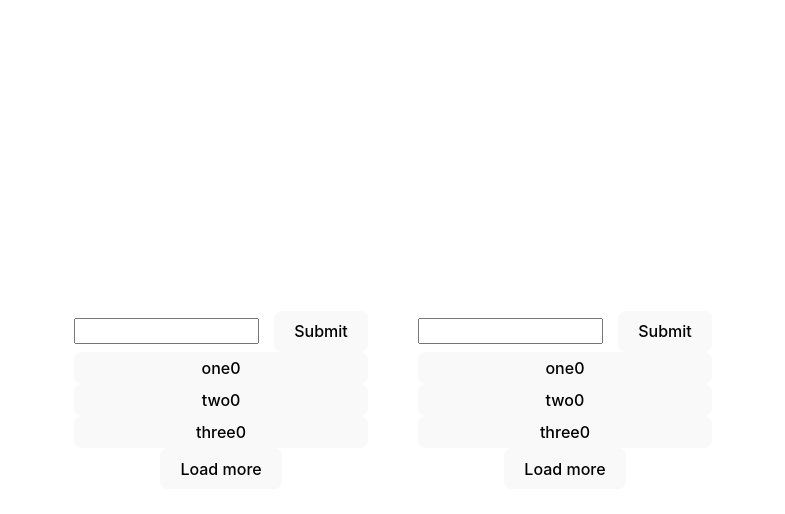
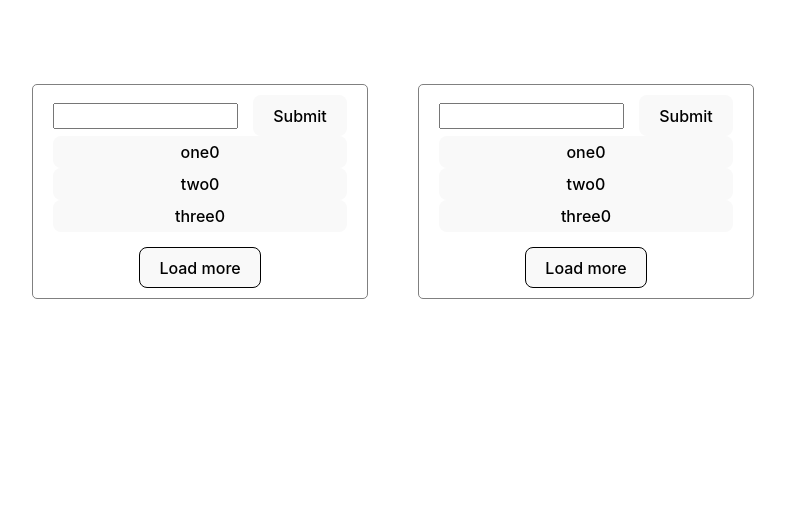
Before and after one commit to romain-trotard/xstate-mapping, a React (Vite) app: page / in a window 1280 px wide. Shown: the top 514 px of the page, without its empty margins (247-1032 px from the left). Built offline with nearby package versions, Linux system fonts and the light colour scheme.

Commit message:
Maybe better UI

```diff
--- a/src/App.css
+++ b/src/App.css
@@ -1,7 +1,12 @@
+html, body, #root {
+  height: 100%;
+}
+
 #root {
   max-width: 1280px;
   margin: 0 auto;
   padding: 2rem;
+  padding-top: 200px;
   text-align: center;
 }
 
--- a/src/components/List.module.css
+++ b/src/components/List.module.css
@@ -1,3 +1,11 @@
+.listContainer {
+    /** Do not take all the height */
+    align-self: flex-start;
+    border: 1px solid grey;
+    border-radius: 5px;
+    padding: 10px 20px;
+}
+
 .list {
     display: flex;
     flex-direction: column;
@@ -23,3 +31,8 @@
 .search input {
     height: 20px;
 }
+
+.loadMore {
+    margin-top: 15px;
+    border: 1px solid black;
+}
--- a/src/components/List.tsx
+++ b/src/components/List.tsx
@@ -27,7 +27,7 @@ export default function List({
     const [search, setSearch] = useState('');
 
     return (
-        <div>
+        <div className={css.listContainer}>
             <div className={css.search}>
                 <input type="text" value={search} onChange={e => setSearch(e.target.value)} />
                 <button type="button" onClick={() => onSearch(search)}>Submit</button>
@@ -47,7 +47,7 @@ export default function List({
                     </div>
                     {loadingMore ?
                         <p>Loading more...</p> :
-                        <button type="button" onClick={loadMore}>Load more</button>
+                        <button className={css.loadMore} type="button" onClick={loadMore}>Load more</button>
                     }
                 </>
             }
```
